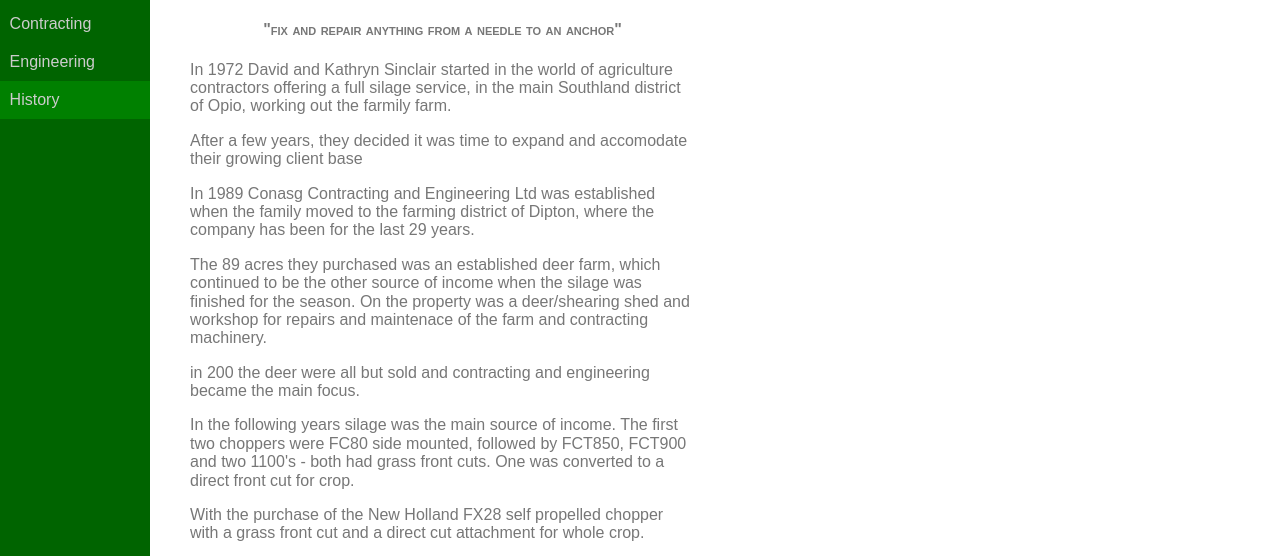
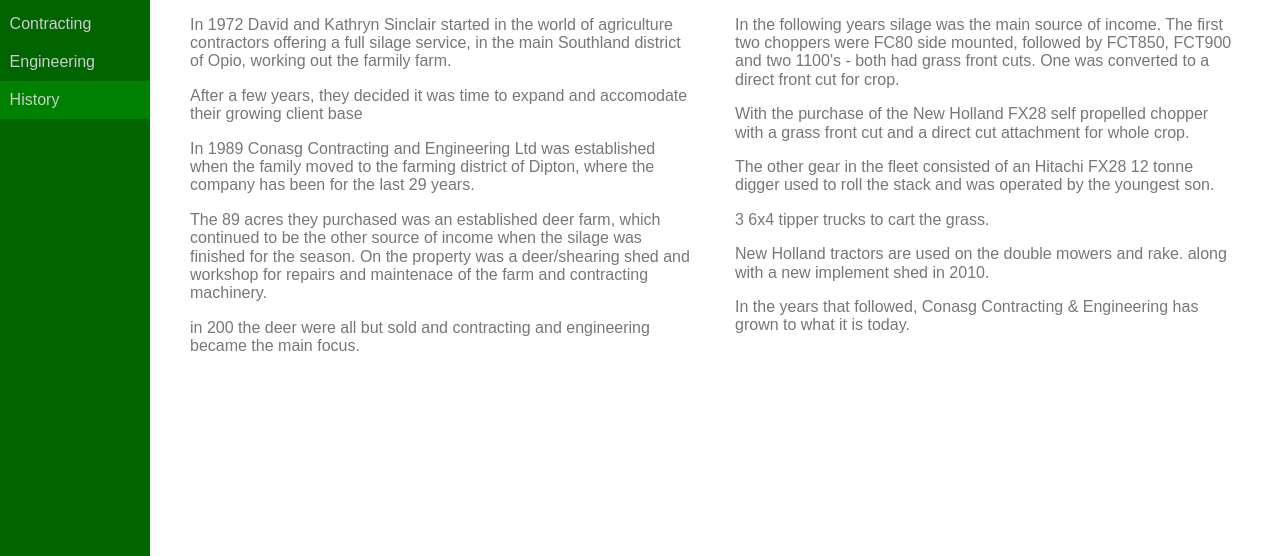
Before and after one commit to kerianVaraine/conasg, a plain HTML site: page history.html in a window 1280 px wide. Shown: the part 241-797 px from the top of the page. Drawn offline with nearby package versions, Linux system fonts and the light colour scheme.

Commit message:
grid hist

```diff
--- a/history.html
+++ b/history.html
@@ -61,13 +61,14 @@
             <div class="engineering-grid">
                 <!-- History write-up -->
                 <div>
-                    <h4 class="small-caps centered">"fix and repair anything from a needle to an anchor"</h4>
                     <p>In 1972 David and Kathryn Sinclair started in the world of agriculture contractors offering a full silage service, in the main Southland district of Opio, working out the farmily farm.</p>
                     <p>After a few years, they decided it was time to expand and accomodate their growing client base</p>
                     <p>In 1989 Conasg Contracting and Engineering Ltd was established when the family moved to the farming district of Dipton, where the company has been for the last 29 years.</p>
                     <p>The 89 acres they purchased was an established deer farm, which continued to be the other source of income when the silage was finished for the season. On the property was a deer/shearing shed and workshop for repairs and maintenace of the farm and contracting machinery.</p>
                     <p>in 200 the deer were all but sold and contracting and engineering became the main focus.</p>
-                    <p>In the following years silage was the main source of income. The first two choppers were FC80 side mounted, followed by FCT850, FCT900 and two 1100's - both had grass front cuts. One was converted to a direct front cut for crop.</p>
+                    </div>
+                    <div>
+                        <p>In the following years silage was the main source of income. The first two choppers were FC80 side mounted, followed by FCT850, FCT900 and two 1100's - both had grass front cuts. One was converted to a direct front cut for crop.</p>
                     <p>With the purchase of the New Holland FX28 self propelled chopper with a grass front cut and a direct cut attachment for whole crop.</p>
                     <p>The other gear in the fleet consisted of an Hitachi FX28 12 tonne digger used to roll the stack and was operated by the youngest son.</p>
                     <p>3 6x4 tipper trucks to cart the grass.</p>
```
